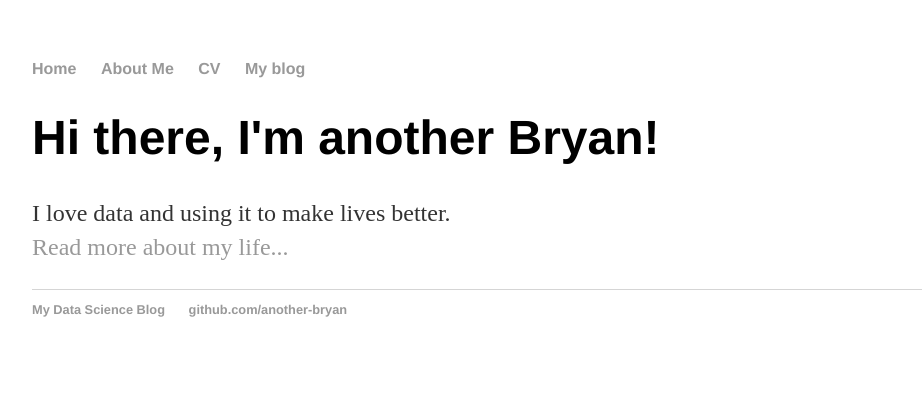
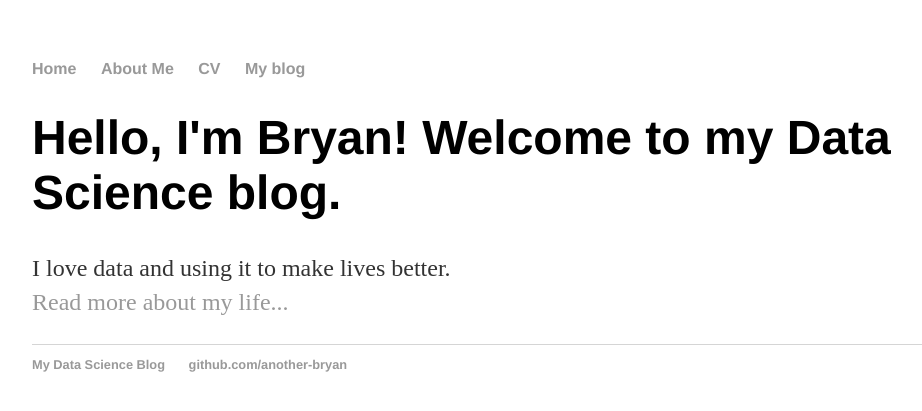
Before and after one commit to another-bryan/another-bryan.github.io, a Jekyll site: the page built from index.html, in a window 1280 px wide. Shown: the top 411 px of the page, without its empty margins (160-1082 px from the left). Built offline with Jekyll 4.4.1, drawn with Linux system fonts in a browser that asks for light colours.

Commit message:
Updated heading to include data science keywords.

```diff
--- a/index.html
+++ b/index.html
@@ -5,7 +5,7 @@ title: Bryan, Data Scientist
 
 
 <div class="blurb">
-	<h1>Hi there, I'm another Bryan!</h1>
+	<h1>Hello, I'm Bryan! Welcome to my Data Science blog.</h1>
 	<p>I love data and using it to make lives better.
 		<br>
 		<a href="about.html">Read more about my life...</a></p>
```
